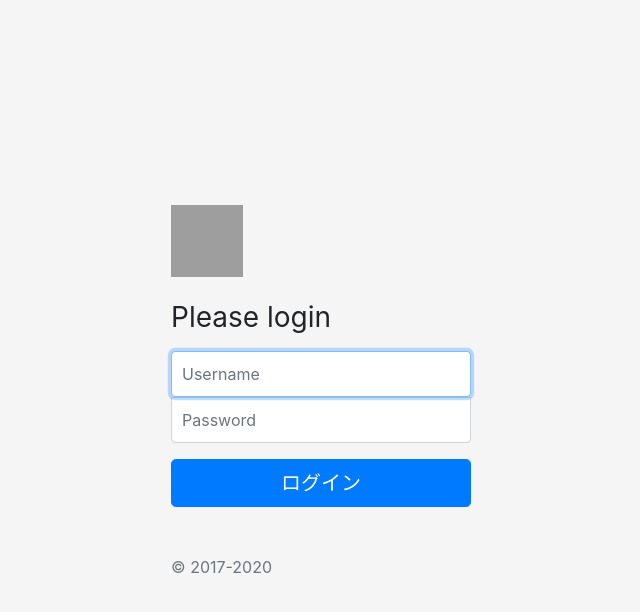
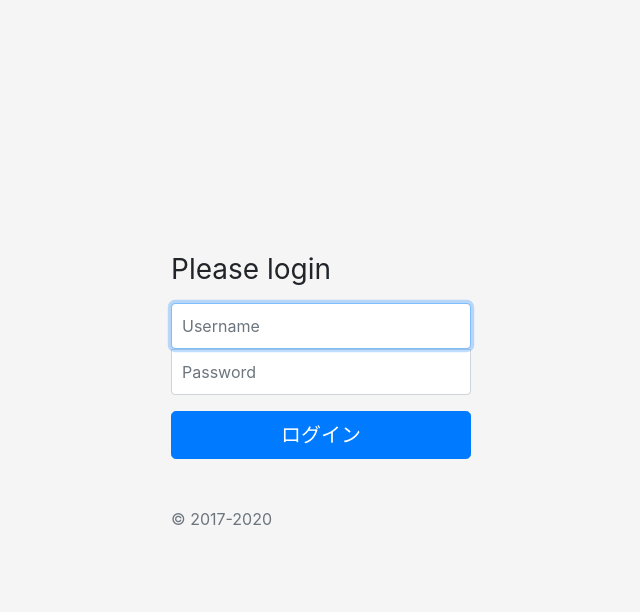
Before and after one commit to switch023/todoproject, a Django app: page /login/ in a window 1280 px wide. Shown: the top 612 px of the page, without its empty margins (319-959 px from the left). Run offline with Django 3.2, Linux system fonts and the light colour scheme; some libraries are stand-ins or nearby versions; grey boxes are pictures that could not be loaded.

Commit message:
Update login.html

```diff
--- a/templates/login.html
+++ b/templates/login.html
@@ -7,7 +7,6 @@
 
 {% block content %}
   <form class="form-signin" method="POST" action=''>{% csrf_token %}
-<img class="mb-4" src="/docs/4.5/assets/brand/bootstrap-solid.svg" alt="" width="72" height="72">
 <h1 class="h3 mb-3 font-weight-normal">Please login</h1>
 <label for="inputEmail" class="sr-only">Email address</label>
 <input type="text" id="inputEmail" class="form-control" name="username" placeholder="Username" required autofocus>
```
